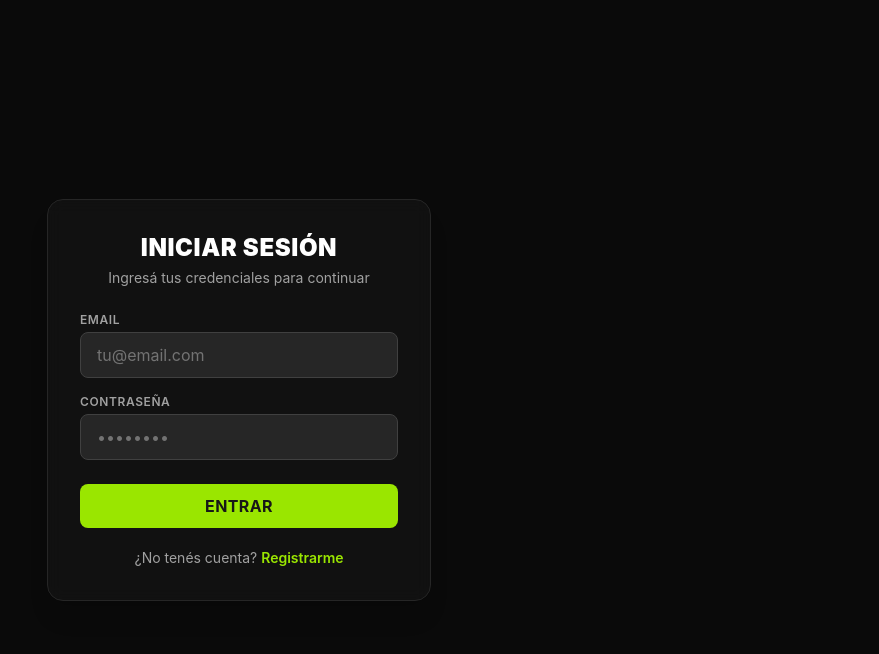
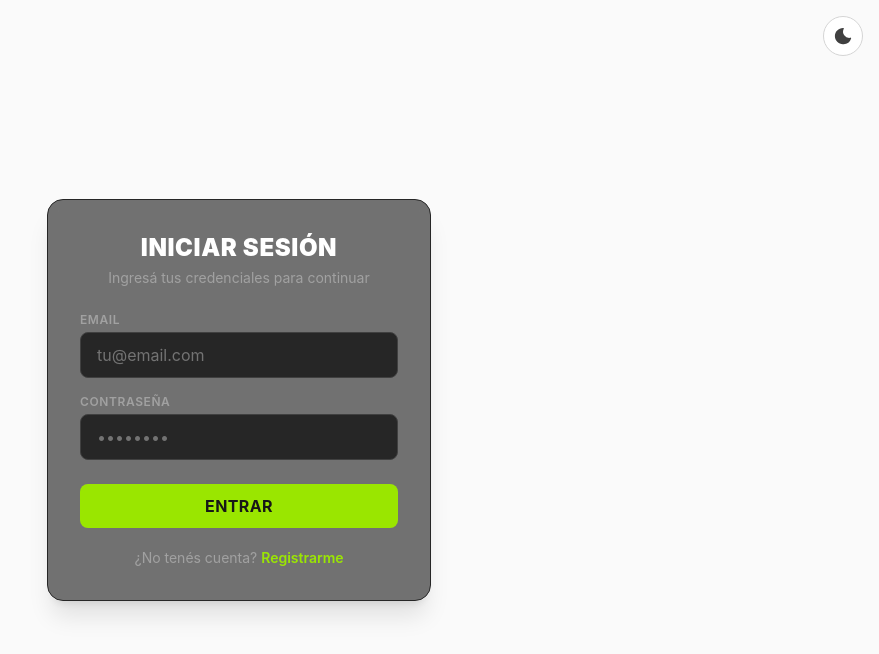
Before and after one commit to Mati69lbt/NewPesStatsZone, a React (Vite) app: page / in a window 1280 px wide. Shown: the top 654 px of the page, without its empty margins (401-1280 px from the left). Built offline with nearby package versions, Linux system fonts and the light colour scheme; no server answers.

Commit message:
feat: agregar soporte para cambio de tema y mejorar la estructura de las páginas de inicio de sesión y registro

```diff
--- a/src/App.jsx
+++ b/src/App.jsx
@@ -1,14 +1,23 @@
 import { useState } from 'react'
 import LoginPage from './pages/LoginPage'
 import RegisterPage from './pages/RegisterPage'
+import ThemeToggle from './components/ThemeToggle'
 
 function App() {
   const [view, setView] = useState('login')
 
-  return view === 'login' ? (
-    <LoginPage onSwitchToRegister={() => setView('register')} />
-  ) : (
-    <RegisterPage onSwitchToLogin={() => setView('login')} />
+  return (
+    <div className="min-h-dvh w-full overflow-x-hidden bg-neutral-50 dark:bg-neutral-950">
+      <div className="fixed right-4 top-4 z-10">
+        <ThemeToggle />
+      </div>
+
+      {view === 'login' ? (
+        <LoginPage onSwitchToRegister={() => setView('register')} />
+      ) : (
+        <RegisterPage onSwitchToLogin={() => setView('login')} />
+      )}
+    </div>
   )
 }
 
--- /dev/null
+++ b/src/components/ThemeToggle.jsx
@@ -0,0 +1,28 @@
+import useDarkMode from '../hooks/useDarkMode'
+
+function ThemeToggle() {
+  const { theme, toggleTheme } = useDarkMode()
+  const isDark = theme === 'dark'
+
+  return (
+    <button
+      type="button"
+      onClick={toggleTheme}
+      aria-label={isDark ? 'Activar modo claro' : 'Activar modo oscuro'}
+      title={isDark ? 'Modo claro' : 'Modo oscuro'}
+      className="inline-flex h-10 w-10 items-center justify-center rounded-full border border-neutral-300 bg-white text-neutral-700 transition hover:border-lime-400 hover:text-lime-500 dark:border-neutral-700 dark:bg-neutral-800 dark:text-neutral-300 dark:hover:border-lime-400 dark:hover:text-lime-400"
+    >
+      {isDark ? (
+        <svg viewBox="0 0 24 24" fill="currentColor" className="h-5 w-5">
+          <path d="M12 3a1 1 0 011 1v1a1 1 0 11-2 0V4a1 1 0 011-1zm0 4a5 5 0 100 10 5 5 0 000-10zm9 5a1 1 0 01-1 1h-1a1 1 0 110-2h1a1 1 0 011 1zM4 12a1 1 0 01-1 1H2a1 1 0 110-2h1a1 1 0 011 1zm14.657-6.657a1 1 0 010 1.414l-.707.707a1 1 0 11-1.414-1.414l.707-.707a1 1 0 011.414 0zM7.464 17.536a1 1 0 010 1.414l-.707.707a1 1 0 11-1.414-1.414l.707-.707a1 1 0 011.414 0zm11.193 1.414a1 1 0 01-1.414 0l-.707-.707a1 1 0 111.414-1.414l.707.707a1 1 0 010 1.414zM6.757 6.757a1 1 0 01-1.414 0l-.707-.707A1 1 0 116.05 4.636l.707.707a1 1 0 010 1.414zM12 19a1 1 0 011 1v1a1 1 0 11-2 0v-1a1 1 0 011-1z" />
+        </svg>
+      ) : (
+        <svg viewBox="0 0 24 24" fill="currentColor" className="h-5 w-5">
+          <path d="M21.752 15.002A9.718 9.718 0 0112 21.75C6.615 21.75 2.25 17.385 2.25 12S6.615 2.25 12 2.25c.11 0 .219.002.328.006a.75.75 0 01.44 1.34A7.5 7.5 0 0020.404 14.23a.75.75 0 011.35.441 9.68 9.68 0 01-.002.33z" />
+        </svg>
+      )}
+    </button>
+  )
+}
+
+export default ThemeToggle
--- /dev/null
+++ b/src/hooks/useDarkMode.js
@@ -0,0 +1,24 @@
+import { useEffect, useState } from 'react'
+
+const STORAGE_KEY = 'theme'
+
+function getInitialTheme() {
+  const stored = localStorage.getItem(STORAGE_KEY)
+  if (stored === 'dark' || stored === 'light') return stored
+  return window.matchMedia('(prefers-color-scheme: dark)').matches ? 'dark' : 'light'
+}
+
+function useDarkMode() {
+  const [theme, setTheme] = useState(getInitialTheme)
+
+  useEffect(() => {
+    document.documentElement.classList.toggle('dark', theme === 'dark')
+    localStorage.setItem(STORAGE_KEY, theme)
+  }, [theme])
+
+  const toggleTheme = () => setTheme((prev) => (prev === 'dark' ? 'light' : 'dark'))
+
+  return { theme, toggleTheme }
+}
+
+export default useDarkMode
--- a/src/index.css
+++ b/src/index.css
@@ -1 +1,3 @@
 @import "tailwindcss";
+
+@custom-variant dark (&:where(.dark, .dark *));
--- a/src/pages/LoginPage.jsx
+++ b/src/pages/LoginPage.jsx
@@ -24,7 +24,7 @@ function LoginPage({ onSwitchToRegister }) {
   }
 
   return (
-    <div className="flex min-h-screen items-center justify-center bg-neutral-950 px-4 py-10">
+    <div className="flex min-h-dvh w-full items-center justify-center overflow-x-hidden px-4 py-10">
       <LoginForm
         email={email}
         password={password}
--- a/src/pages/RegisterPage.jsx
+++ b/src/pages/RegisterPage.jsx
@@ -31,7 +31,7 @@ function RegisterPage({ onSwitchToLogin }) {
   }
 
   return (
-    <div className="flex min-h-screen items-center justify-center bg-neutral-950 px-4 py-10">
+    <div className="flex min-h-dvh w-full items-center justify-center overflow-x-hidden px-4 py-10">
       <RegisterForm
         email={email}
         password={password}
```
Also changed, not shown: 1 other file (tests, documents, lock files or other folders).
